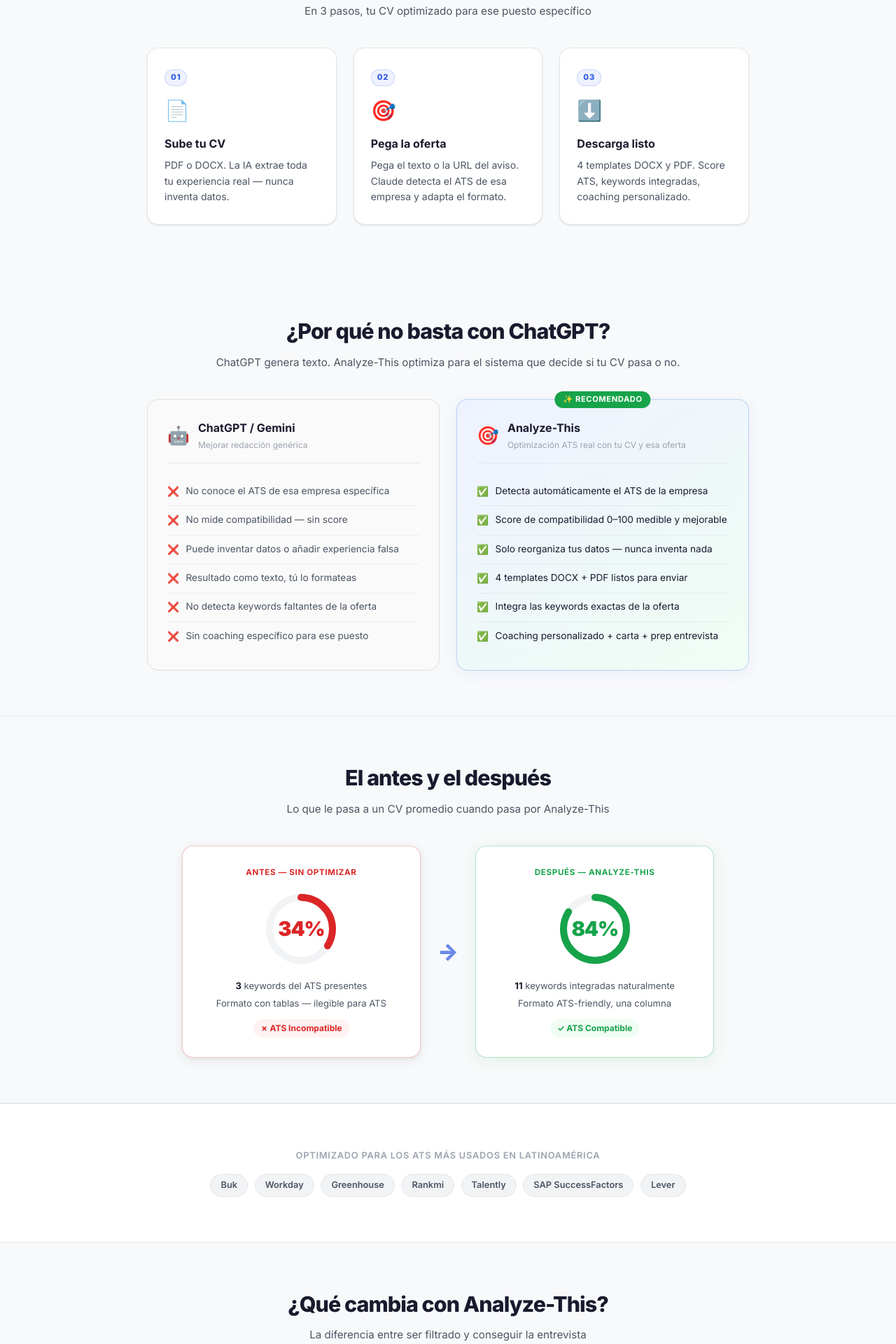
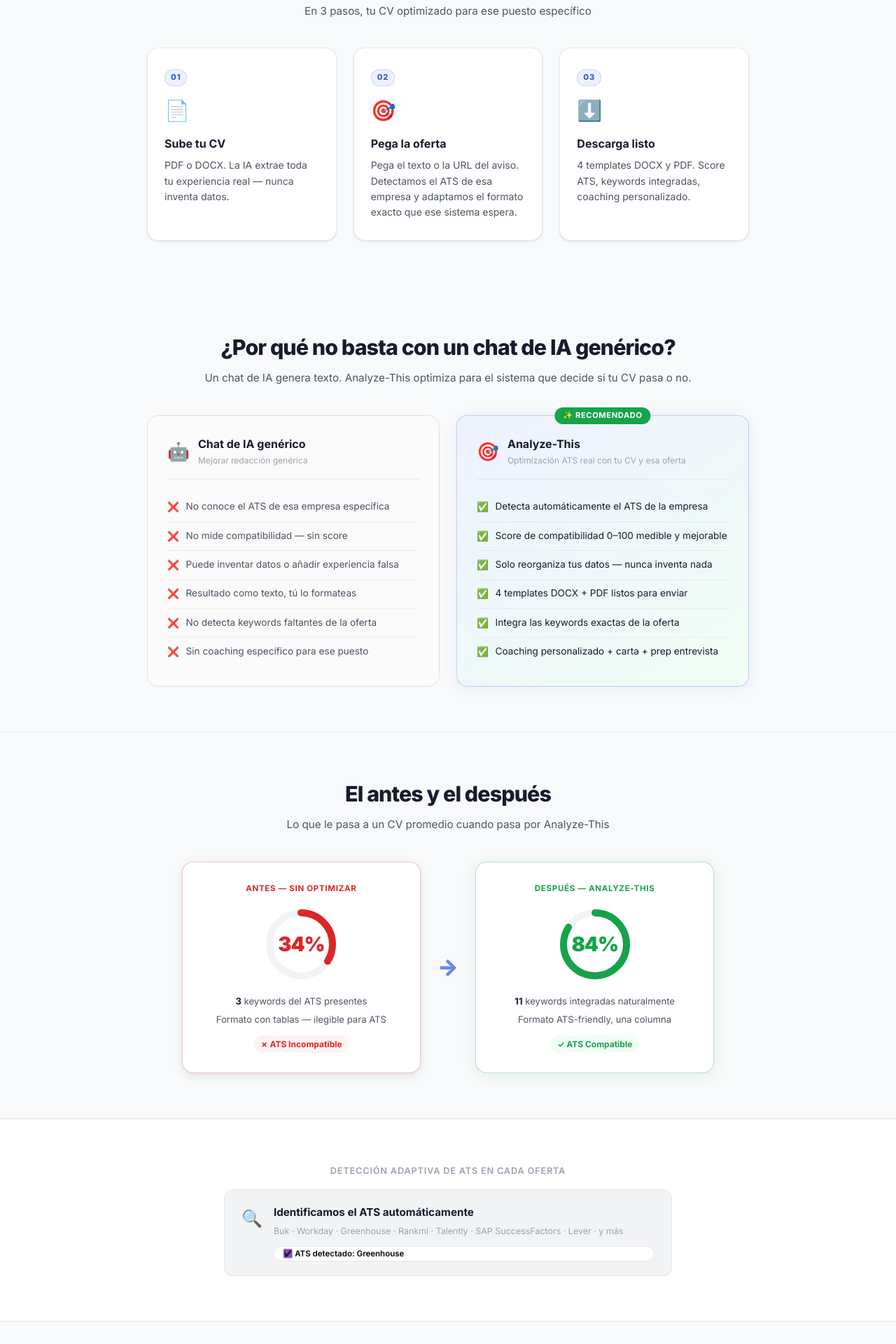
Before and after one commit to Jon-fen/Analyze-this, a Python web app: template fastapi/templates/index.html in a window 1280 px wide. Shown: the part 1280-3200 px from the top of the page at 70% size. Run offline with Jinja, Linux system fonts and the light colour scheme; the template is opened without the code that fills it, so the values that code supplies are empty; some libraries are stand-ins or nearby versions.

Commit message:
feat: FEAT-3/5/9/10/11 landing improvements, ATS detection banner, tooltips, filename tag, history note
- FEAT-3: Replace hero badge with animated ATS rotator; rename vs card to chat de IA generico
- FEAT-5: Replace static ATS badge list with adaptive detection progress banner animation
- FEAT-9: Improve career-change toggle with transferable-skills tooltip
- FEAT-10: Show uploaded CV filename as pill tag in results nav
- FEAT-11: Add history clarity note explaining what is/is not stored

Co-Authored-By: Claude Sonnet 4.6 <noreply@anthropic.com>

```diff
--- a/fastapi/routers/analyze.py
+++ b/fastapi/routers/analyze.py
@@ -115,7 +115,9 @@ async def analyze(
 
     # ── Extract CV text ────────────────────────────────────────────────────────
     cv_text = ""
+    cv_filename = ""
     if cv_file and cv_file.filename:
+        cv_filename = cv_file.filename
         file_bytes = await cv_file.read()
         fname = cv_file.filename.lower()
         try:
@@ -206,6 +208,7 @@ async def analyze(
         "model_used": cv_data.get("_model_used", "haiku"),
         "is_guest": not bool(user),
         "email_configured": get_settings().email_configured,
+        "cv_filename": cv_filename,
     })
 
     # Set guest cookie if needed
--- a/fastapi/static/css/app.css
+++ b/fastapi/static/css/app.css
@@ -269,6 +269,7 @@ a:hover { text-decoration: underline; }
 .toggle-card-text { flex: 1; }
 .toggle-card-title { display: block; font-size: 0.8rem; font-weight: 600; color: var(--text); }
 .toggle-card-sub { display: block; font-size: 0.7rem; color: var(--text3); }
+.toggle-info-icon { font-size: 0.7rem; color: var(--text3); cursor: help; vertical-align: middle; }
 .toggle-switch {
   width: 32px; height: 18px; border-radius: 99px;
   background: var(--border2); transition: background 0.15s; flex-shrink: 0;
@@ -349,6 +350,31 @@ a:hover { text-decoration: underline; }
   background: var(--bg3); border: 1px solid var(--border);
   font-size: 0.8rem; font-weight: 600; color: var(--text2);
 }
+/* ATS detection banner (FEAT-5) */
+.ats-detect-banner {
+  display: flex; align-items: flex-start; gap: 1rem;
+  background: var(--bg3); border: 1px solid var(--border);
+  border-radius: 12px; padding: 1.25rem 1.5rem; max-width: 640px; margin: 0 auto;
+}
+.ats-detect-icon { font-size: 1.5rem; flex-shrink: 0; margin-top: 2px; }
+.ats-detect-body { flex: 1; }
+.ats-detect-title { font-size: 0.95rem; font-weight: 700; color: var(--text1); margin-bottom: 0.3rem; }
+.ats-detect-sub { font-size: 0.78rem; color: var(--text3); margin-bottom: 0.75rem; line-height: 1.5; }
+.ats-detect-bar {
+  position: relative; height: 22px; background: var(--bg2); border-radius: 99px;
+  overflow: hidden; border: 1px solid var(--border);
+}
+.ats-detect-fill {
+  position: absolute; top: 0; left: 0; height: 100%; width: 0%;
+  background: linear-gradient(90deg, var(--accent), #6366f1);
+  border-radius: 99px; transition: width 0.3s;
+}
+.ats-detect-status {
+  position: absolute; top: 50%; left: 12px; transform: translateY(-50%);
+  font-size: 0.72rem; font-weight: 600; color: #fff; mix-blend-mode: difference; white-space: nowrap;
+}
+/* Hero rotator */
+.ats-rotator { font-weight: 700; color: var(--accent); display: inline-block; }
 
 /* ─── Footer ─────────────────────────────────────────────────────────────────── */
 .footer {
@@ -380,6 +406,11 @@ a:hover { text-decoration: underline; }
   background: var(--amber-lt); border: 1px solid rgba(217,119,6,0.25);
   color: var(--amber); padding: 0.5rem 0.9rem; border-radius: var(--radius);
   font-size: 0.8rem;
+}
+.cv-filename-tag {
+  font-size: 0.78rem; color: var(--text3); background: var(--bg3);
+  border: 1px solid var(--border); border-radius: 99px;
+  padding: 3px 10px; white-space: nowrap; overflow: hidden; text-overflow: ellipsis; max-width: 200px;
 }
 
 /* Candidate header */
@@ -834,6 +865,12 @@ details[open] .coaching-chevron { transform: rotate(180deg); }
 /* ═══════════════════════════════════════════
    HISTORY
 ═══════════════════════════════════════════ */
+.history-clarity-note {
+  margin-top: 0.75rem; font-size: 0.8rem; color: var(--text3);
+  background: var(--bg3); border: 1px solid var(--border); border-radius: 8px;
+  padding: 0.65rem 1rem; line-height: 1.5; max-width: 600px;
+}
+.history-clarity-note strong { color: var(--text2); }
 .history-list { display: flex; flex-direction: column; gap: 0.75rem; margin-top: 1rem; }
 .history-item {
   background: var(--bg2); border: 1px solid var(--border);
--- a/fastapi/templates/historial.html
+++ b/fastapi/templates/historial.html
@@ -14,6 +14,10 @@
   <div class="candidate-info" style="margin-bottom:1.5rem">
     <h1 class="candidate-name" style="font-size:1.7rem">Mi historial</h1>
     <p class="candidate-title">Tus últimos 10 análisis · {{ history | length }} registro{% if history | length != 1 %}s{% endif %}</p>
+    <div class="history-clarity-note">
+      ℹ️ <strong>¿Qué se guarda aquí?</strong> El título del puesto, fecha, score ATS y si fue compatible.
+      El texto de tu CV y la oferta <strong>no</strong> se almacenan, a menos que hayas activado "Guardar copia" al analizar.
+    </div>
   </div>
 
   {% if not history %}
--- a/fastapi/templates/index.html
+++ b/fastapi/templates/index.html
@@ -9,7 +9,7 @@
     <div class="hero-text">
       <div class="hero-badge">
         <span class="badge-dot"></span>
-        Powered by Claude AI · Optimizado para ATS de Latinoamérica
+        <span>Detectando ATS: </span><span class="ats-rotator" id="ats-rotator">Workday</span>
       </div>
       <h1 class="hero-title">
         Tu CV, listo para <span class="highlight">cada oferta</span>
@@ -124,13 +124,13 @@
             </div>
           </label>
 
-          <label class="toggle-card" id="toggle-career">
+          <label class="toggle-card" id="toggle-career" title="Actívalo si apuntas a un sector diferente al de tu experiencia. Nuestro motor prioriza habilidades transferibles y reorganiza tu trayectoria para alinearse con el nuevo campo — en lugar de filtrar solo lo reciente.">
             <input type="checkbox" name="career_change" value="true" id="career-check">
             <div class="toggle-card-inner">
               <div class="toggle-card-icon">🔄</div>
               <div class="toggle-card-text">
-                <span class="toggle-card-title">Cambio de carrera</span>
-                <span class="toggle-card-sub">Incluye toda la trayectoria</span>
+                <span class="toggle-card-title">Cambio de carrera <span class="toggle-info-icon">ⓘ</span></span>
+                <span class="toggle-card-sub">Prioriza habilidades transferibles</span>
               </div>
               <div class="toggle-switch"></div>
             </div>
@@ -258,7 +258,7 @@
         <div class="step-number">02</div>
         <div class="step-icon">🎯</div>
         <h3 class="step-title">Pega la oferta</h3>
-        <p class="step-text">Pega el texto o la URL del aviso. Claude detecta el ATS de esa empresa y adapta el formato.</p>
+        <p class="step-text">Pega el texto o la URL del aviso. Detectamos el ATS de esa empresa y adaptamos el formato exacto que ese sistema espera.</p>
       </div>
       <div class="step-card">
         <div class="step-number">03</div>
@@ -274,8 +274,8 @@
 <section class="vs-section">
   <div class="section-inner" style="max-width:880px">
     <div class="section-header">
-      <h2 class="section-title">¿Por qué no basta con ChatGPT?</h2>
-      <p class="section-sub">ChatGPT genera texto. Analyze-This optimiza para el sistema que decide si tu CV pasa o no.</p>
+      <h2 class="section-title">¿Por qué no basta con un chat de IA genérico?</h2>
+      <p class="section-sub">Un chat de IA genera texto. Analyze-This optimiza para el sistema que decide si tu CV pasa o no.</p>
     </div>
     <div class="vs-grid">
 
@@ -283,7 +283,7 @@
         <div class="vs-card-header">
           <div class="vs-card-icon">🤖</div>
           <div>
-            <div class="vs-card-title">ChatGPT / Gemini</div>
+            <div class="vs-card-title">Chat de IA genérico</div>
             <div class="vs-card-subtitle">Mejorar redacción genérica</div>
           </div>
         </div>
@@ -365,18 +365,20 @@
   </div>
 </section>
 
-<!-- ── ATS trust section ── -->
+<!-- ── ATS detection banner ── -->
 <section class="section section-alt">
   <div class="section-inner">
-    <p class="ats-label">Optimizado para los ATS más usados en Latinoamérica</p>
-    <div class="ats-grid">
-      <div class="ats-badge">Buk</div>
-      <div class="ats-badge">Workday</div>
-      <div class="ats-badge">Greenhouse</div>
-      <div class="ats-badge">Rankmi</div>
-      <div class="ats-badge">Talently</div>
-      <div class="ats-badge">SAP SuccessFactors</div>
-      <div class="ats-badge">Lever</div>
+    <p class="ats-label">Detección adaptiva de ATS en cada oferta</p>
+    <div class="ats-detect-banner">
+      <div class="ats-detect-icon">🔍</div>
+      <div class="ats-detect-body">
+        <div class="ats-detect-title">Identificamos el ATS automáticamente</div>
+        <div class="ats-detect-sub">Buk · Workday · Greenhouse · Rankmi · Talently · SAP SuccessFactors · Lever · y más</div>
+        <div class="ats-detect-bar">
+          <div class="ats-detect-fill" id="ats-detect-fill"></div>
+          <span class="ats-detect-status" id="ats-detect-status">Analizando oferta…</span>
+        </div>
+      </div>
     </div>
   </div>
 </section>
@@ -690,5 +692,55 @@
 
   const baGrid = document.getElementById('ba-grid');
   if (baGrid) baObserver.observe(baGrid);
+
+  /* ── Rotating ATS badge (FEAT-3a) ── */
+  const atsList = ['Workday','Buk','Greenhouse','Rankmi','Talently','SuccessFactors','Lever','iCIMS'];
+  const rotator = document.getElementById('ats-rotator');
+  if (rotator) {
+    let idx = 0;
+    setInterval(() => {
+      rotator.style.opacity = '0';
+      rotator.style.transform = 'translateY(-6px)';
+      setTimeout(() => {
+        idx = (idx + 1) % atsList.length;
+        rotator.textContent = atsList[idx];
+        rotator.style.transition = 'opacity 0.3s, transform 0.3s';
+        rotator.style.opacity = '1';
+        rotator.style.transform = 'translateY(0)';
+      }, 300);
+    }, 2000);
+    rotator.style.transition = 'opacity 0.3s, transform 0.3s';
+    rotator.style.display = 'inline-block';
+  }
+
+  /* ── ATS detection animation (FEAT-5) ── */
+  const fill = document.getElementById('ats-detect-fill');
+  const status = document.getElementById('ats-detect-status');
+  const atsNames = ['Workday','Buk','Greenhouse','Rankmi','Talently','SuccessFactors','Lever'];
+  if (fill && status) {
+    let w = 0;
+    const detectInterval = setInterval(() => {
+      w = Math.min(w + 1.2, 100);
+      fill.style.width = w + '%';
+      if (w >= 30 && w < 60) status.textContent = 'Comparando con base de ATS…';
+      else if (w >= 60 && w < 95) status.textContent = 'Adaptando keywords…';
+      else if (w >= 95) {
+        clearInterval(detectInterval);
+        const name = atsNames[Math.floor(Math.random() * atsNames.length)];
+        status.textContent = '✅ ATS detectado: ' + name;
+        setTimeout(() => {
+          w = 0; fill.style.transition = 'none'; fill.style.width = '0%';
+          setTimeout(() => { fill.style.transition = 'width 0.3s'; status.textContent = 'Analizando oferta…'; }, 200);
+          const detectInterval2 = setInterval(() => {
+            w = Math.min(w + 1.2, 100);
+            fill.style.width = w + '%';
+            if (w >= 30 && w < 60) status.textContent = 'Comparando con base de ATS…';
+            else if (w >= 60 && w < 95) status.textContent = 'Adaptando keywords…';
+            else if (w >= 95) { clearInterval(detectInterval2); const n2 = atsNames[Math.floor(Math.random()*atsNames.length)]; status.textContent = '✅ ATS detectado: '+n2; }
+          }, 80);
+        }, 2500);
+      }
+    }, 80);
+  }
 </script>
 {% endblock %}
--- a/fastapi/templates/results.html
+++ b/fastapi/templates/results.html
@@ -10,6 +10,9 @@
       <svg width="16" height="16" viewBox="0 0 16 16" fill="none"><path d="M10 3L5 8l5 5" stroke="currentColor" stroke-width="1.75" stroke-linecap="round" stroke-linejoin="round"/></svg>
       Analizar otro CV
     </a>
+    {% if cv_filename %}
+    <span class="cv-filename-tag">📄 {{ cv_filename }}</span>
+    {% endif %}
     {% if was_truncated %}
     <div class="warn-banner">
       ℹ️ CV muy extenso — se analizaron las páginas más recientes. Activa "Cambio de carrera" para procesar el documento completo.
```
